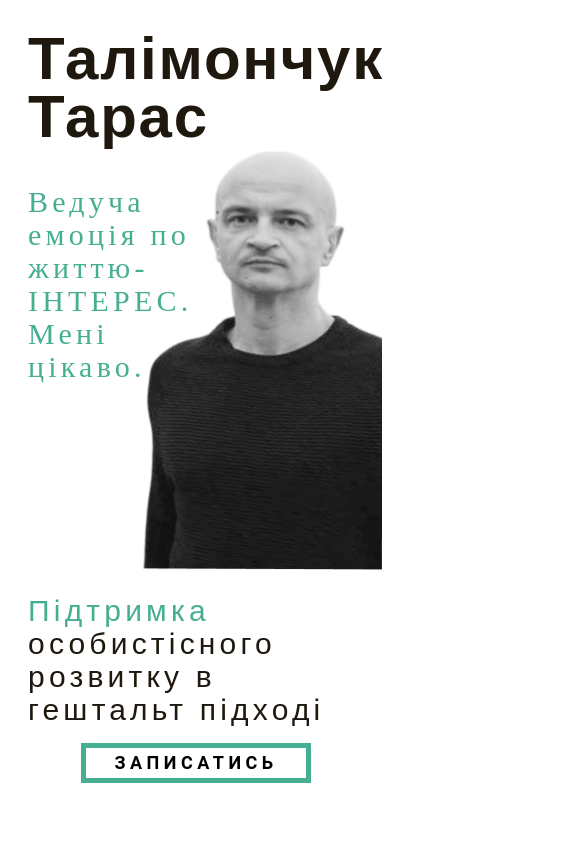
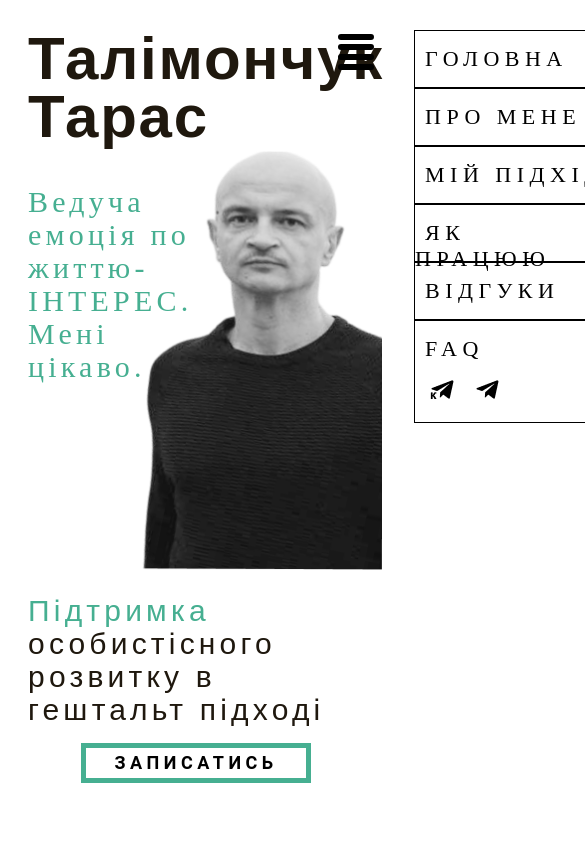
Before and after one commit to OleksiiBerezniuk/taras, a plain HTML site: page index.html in a window 390 px wide. Shown: the top 845 px of the page, 585 px wide, since content can reach past the window. Drawn offline with Linux system fonts and the light colour scheme; a web font is replaced by a local one.

Commit message:
попап

```diff
--- a/css/main.css
+++ b/css/main.css
@@ -825,6 +825,90 @@ p{
   .emo1{
     display: none;
   }
+  .dropmenu{
+    width: 180px;
+    height: 393px;
+  }
+  .dropmenuall{
+    box-sizing: border-box;
+    position: relative;
+    width: 180px;
+    height: 393px;
+    background: #FFFFFF;
+    border: 1px solid #000000;
+    font-size: 22px;
+    line-height: 26px;
+    letter-spacing: 0.25em;
+    padding: 0px;
+    text-decoration: none;
+    color: #000000;
+    font-weight: 400;
+    font-family: 'Alumni Sans';
+    font-style: normal;
+    font-size: 22px;
+    letter-spacing: 0.25em;
+    margin: 0px;
+  }
+  .amenu1{
+    text-decoration: none;
+    color: #000000;
+    font-weight: 400;
+    font-family: 'Alumni Sans';
+    font-style: normal;
+    font-size: 22px;
+    letter-spacing: 0.25em;
+    margin-left: 10px;
+
+  }
+  .setdrop{
+    width: 195px;
+    height: 26px;
+    margin-top: 15px;
+  }
+
+  .linedrop{
+    width: 177px;
+    height: 0px;
+    border: 0.5px solid #000000;
+    flex: none;
+    order: 0;
+    flex-grow: 0;
+    margin-top: 15px;
+  }
+  .setdropicon{
+    display: flex;
+    flex-direction: row;
+  }
+
+  .mar20{
+    margin-top: 15px;
+    margin-left: 15px;
+  }
+.burger{
+    display: none;
+}
+
+.linemenu{
+    margin-left: 200px;
+    width: 30px;
+    bottom: 75%;
+    border: 3.58333px solid #000000;
+    background-color: #000000;
+    border-radius: 5px;
+    margin-top: 4px;
+}
+.flex{
+    display: none;
+
+}
+
+.opas{
+    margin-left: 40px;
+}
+.mainmenubtn:active ~ .opas{
+    margin-left: -180px;
+    transition-duration: 1s;
+}
 
   @media screen and (max-width: 1300px) {
     body {
@@ -1357,4 +1441,16 @@ p{
     button {
         padding: 0px;
     }
+
+    .flex{
+        display: flex;
+        flex-direction: row;
+
+    }
+
+    .burger{
+        position: absolute;
+        margin-left: 130px;
+
+    }
   }
--- a/index.html
+++ b/index.html
@@ -115,7 +115,98 @@
                 ВЕДУЧА ЕМОЦІЯ ПО ЖИТТЮ-ІНТЕРЕС. МЕНІ ЦІКАВО.
             </h3>
         </div>
+        <div class="flex burger">
+            <div class="mainmenubtn">
+                <div class="linemenu"></div>
+                <div class="linemenu"></div>
+                <div class="linemenu"></div>
+                <div class="linemenu"></div>
+            </div>
+            <div class="dropmenuall opas">
+                <div class="dropmenu">
+                <div class="setdrop">
+                    <a href="#header" class="amenu1" >
+                        ГОЛОВНА
+                    </a>
+                </div>
 
+                <div class="linedrop"></div>
+
+                <div class="setdrop">
+                    <a href="#AboutMe" class="amenu1">
+                        ПРО МЕНЕ
+                    </a>
+                </div>
+
+                <div class="linedrop"></div>
+
+                <div class="setdrop">
+                    <a href="#approach" class="amenu1">
+                        МІЙ ПІДХІД
+                    </a>
+                </div>
+
+                <div class="linedrop"></div>
+
+                <div class="setdrop">
+                    <a href="#work" class="amenu1">
+                        ЯК ПРАЦЮЮ
+                    </a>
+                </div>
+
+                <div class="linedrop"></div>
+
+
+                <div class="setdrop">
+                    <a href="#1" class="amenu1">
+                        ВІДГУКИ
+                    </a>
+                </div>
+
+                <div class="linedrop"></div>
+
+
+                <div class="setdrop">
+                    <a href="#1" class="amenu1">
+                        FAQ
+                    </a>
+                </div>
+
+                <div class="setdropicon">
+                    <span class="change-photos mar20">
+                        <a href="https://t.me/thepsyday">
+                        <div class="change-photo">
+                                <img src="img/tg k.png" alt="photo" >
+                        </div>
+
+                        <div class="change-photo">
+                                <img src="img/tg k mouse.png" href="https://t.me/thepsyday" alt="photo">
+                        </div>
+
+                        <div class="change-photo">
+                                <img src="img/tg k click.png" href="https://t.me/thepsyday" alt="photo">
+                        </div>
+                        </a>
+                    </span>
+
+                    <span class="change-photos mar20">
+                        <a href="https://t.me/tarasdigital">
+                            <div class="change-photo">
+                                <img src="img/Vector.png" alt="photo" >
+                            </div>
+                            <div class="change-photo">
+                                <img src="img/vectorhover.png"  alt="photo">
+                            </div>
+                            <div class="change-photo">
+                                <img src="img/TGgreen.png" alt="photo">
+                            </div>
+                        </a>
+                    </span>
+                </div>
+
+                </div>
+            </div>
+        </div>
         <a href="https://calendly.com/taras-hacken/therapy_taras">
             <button class="buttonInHeader btn1">
                 <span class="textbutton">
```
